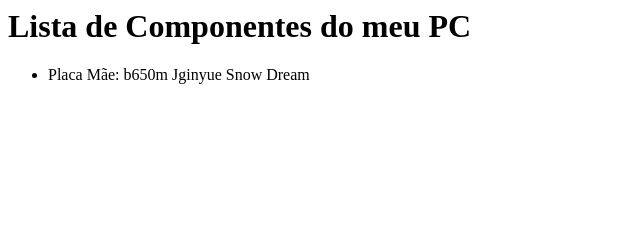
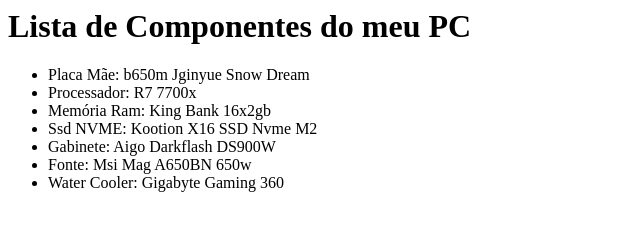
Before and after one commit to gabrielgamon15-dotcom/site-davigomes, a plain HTML site: page index.html in a window 1280 px wide. Shown: the whole page, without its empty margins (0-640 px from the left). Drawn offline with Linux system fonts and the light colour scheme.

Commit message:
adicionei mais itens a lista

```diff
--- a/index.html
+++ b/index.html
@@ -6,6 +6,12 @@
         <h1>Lista de Componentes do meu PC</h1>
         <ul>
             <li>Placa Mãe: b650m Jginyue Snow Dream</li>
+            <li>Processador: R7 7700x</li>
+            <li>Memória Ram: King Bank 16x2gb</li>
+            <li>Ssd NVME: Kootion X16 SSD Nvme M2</li>
+            <li>Gabinete: Aigo Darkflash DS900W</li>
+            <li>Fonte: Msi Mag A650BN 650w</li>
+            <li>Water Cooler: Gigabyte Gaming 360</li>
         </ul>
     </body>
 </html>
```
